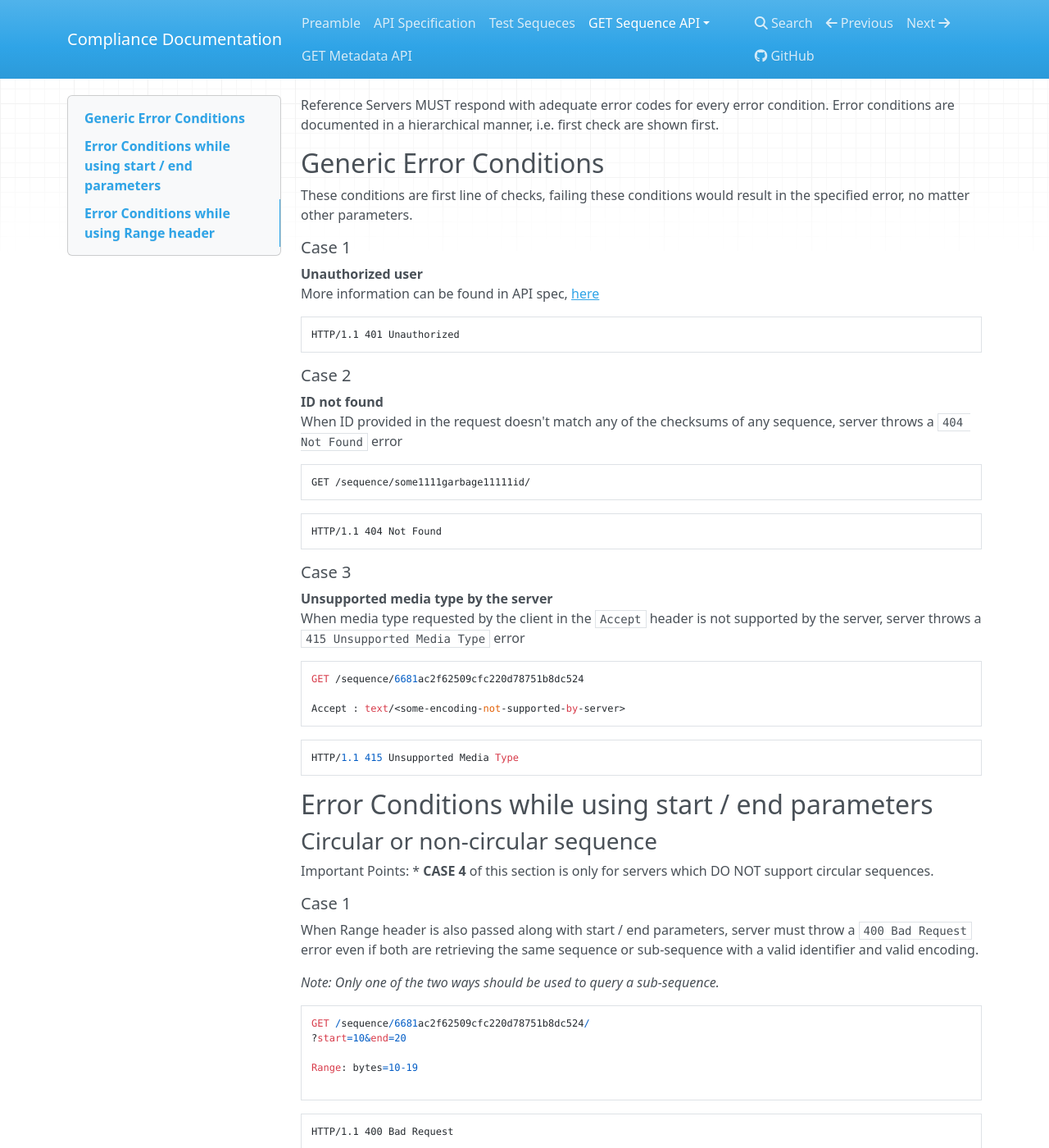
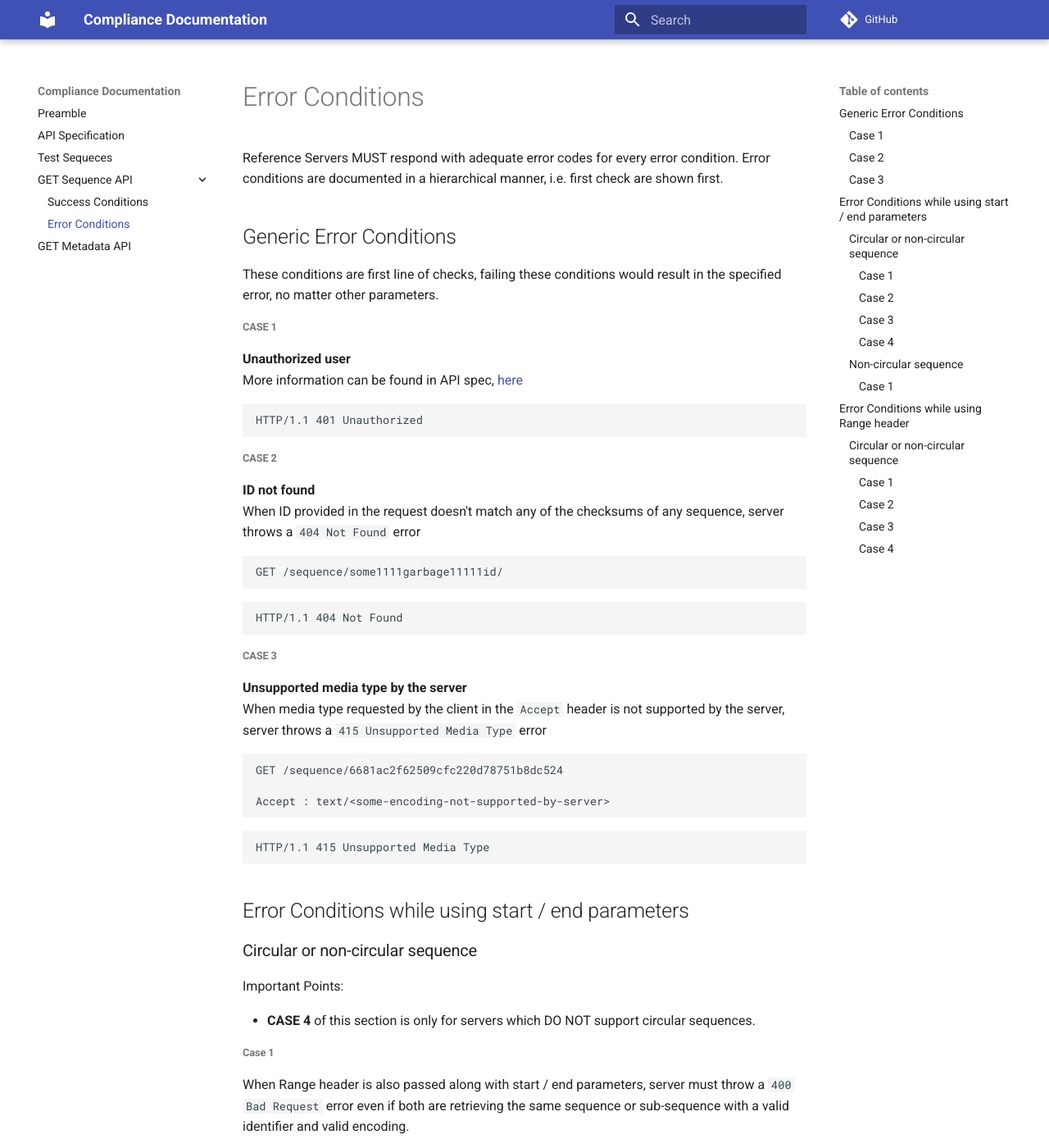
Before and after one commit to ga4gh/refget-compliance-suite, an MkDocs documentation site: the page built from docs/GET_sequence_API/errors.md, in a window 1280 px wide and 1400 px high. Shown: the whole window at 82% size. Built offline with MkDocs 1.6.1 and Material for MkDocs 9.7.7, drawn with Linux system fonts in a browser that asks for light colours; nearby versions of some CDN libraries; comment, search, counter and statistics services are not loaded; old or Windows-style settings are respelled for this version of MkDocs; some of the changed text lies outside the part shown.

Commit message:
stying added

`````diff
--- a/docs/GET_sequence_API/errors.md
+++ b/docs/GET_sequence_API/errors.md
@@ -16,7 +16,7 @@ HTTP/1.1 401 Unauthorized
 **ID not found**
 When ID provided in the request doesn't match any of the checksums of any sequence, server throws a `404 Not Found` error
 
-```
+```text
 GET /sequence/some1111garbage11111id/
 ```
 
@@ -28,29 +28,31 @@ HTTP/1.1 404 Not Found
 **Unsupported media type by the server**
 When media type requested by the client in the `Accept` header is not supported by the server, server throws a `415 Unsupported Media Type` error
 
-```
+```text
 GET /sequence/6681ac2f62509cfc220d78751b8dc524
 
 Accept : text/<some-encoding-not-supported-by-server>
 ```
 
-```
+````
 HTTP/1.1 415 Unsupported Media Type
-```
+````
 
 ## Error Conditions while using start / end parameters
 ### Circular or non-circular sequence
 Important Points:
+
  * **CASE 4** of this section is only for servers which DO NOT support circular sequences.
 
-##### Case 1
+###### Case 1
 When Range header is also passed along with start / end parameters, server must throw a `400 Bad Request` error even if both are retrieving the same sequence or sub-sequence with a valid identifier and valid encoding.
 
 _Note: Only one of the two ways should be used to query a sub-sequence._
 
-```
+```text
 GET /sequence/6681ac2f62509cfc220d78751b8dc524/
-?start=10&end=20
+    ?start=10
+    &end=20
 
 Range: bytes=10-19
 
@@ -65,24 +67,21 @@ start and end are 32 bit-unsigned integers, when recieve any value other than th
 On recieving only one of the start / end parameters, server MUST throw a `400 Bad Request` error.
 
 
-```
+```text
 GET /sequence/6681ac2f62509cfc220d78751b8dc524/
-?start=abc&end=20
+    ?start=abc
+    &end=20
 
     OR
 
 GET /sequence/6681ac2f62509cfc220d78751b8dc524/
-?start=-10&end=-29
+    ?start=-10
+    &end=-29
 
     OR
 
 GET /sequence/6681ac2f62509cfc220d78751b8dc524/
-?start=abc
-
-    OR
-
-GET /sequence/6681ac2f62509cfc220d78751b8dc524/
-?end=20
+    ?start=abc
 ```
 
 ```
@@ -100,24 +99,28 @@ Here, size of the sequence is 230218
 `6681ac2f62509cfc220d78751b8dc524` is a non-circular sequence; size = 230218
 `3332ed720ac7eaa9b3655c06f6b9e196` is a circular sequence; size = 5384
 
-```
+```text
 GET /sequence/6681ac2f62509cfc220d78751b8dc524/
-?start=230218&end=230218
+    ?start=23021
+    8&end=230218
 
     OR
 
 GET /sequence/6681ac2f62509cfc220d78751b8dc524/
-?start=67&end=230219
+    ?start=67
+    &end=230219
 
     OR
 
 GET /sequence/6681ac2f62509cfc220d78751b8dc524/
-?start=230218&end=230219
+    ?start=230218
+    &end=230219
 
     OR
 
 GET /sequence/3332ed720ac7eaa9b3655c06f6b9e196/
-?start=5384&end=5
+    ?start=5384
+    &end=5
 
 ```
 
@@ -132,9 +135,10 @@ Circular sequences **not** supported by the server;
 Server MUST respond with a `501 Not Implemented` error. Doesn't matter the type of sequence (circular or non-circular).
 
 
-```
+```text
 GET /sequence/6681ac2f62509cfc220d78751b8dc524/
-?start=220218&end=671
+    ?start=220218
+    &end=671
 ```
 
 ```
@@ -145,6 +149,7 @@ HTTP/1.1 501 Not Implemented
 
 ### Non-circular sequence
 Important Points:
+
  * **CASE 1** of this section is only for servers which support circular sequences.
 
 
@@ -154,9 +159,10 @@ circular sequences are supported by the server
 
 But since sequence is not circular, server MUST repond with a `416 Range Not Satisfiable` error.
 
-```
+```text
 GET /sequence/6681ac2f62509cfc220d78751b8dc524/
-?start=220218&end=671
+    ?start=220218
+    &end=671
 ```
 
 ```
@@ -176,9 +182,10 @@ When start / end parameters are also passed along with Range header, server must
 
 _Note: Only one of the two ways should be used to query a sub-sequence._
 
-```
+```text
 GET /sequence/6681ac2f62509cfc220d78751b8dc524/
-?start=10&end=20
+    ?start=10
+    &end=20
 
 Range: bytes=10-19
 
@@ -194,7 +201,7 @@ On recieving only one of the first-byte-spec or last-byte-spec, server MUST thro
 Reference server must only accept `bytes` as unit in `Range` header else `400 Bad Request`
 
 
-```
+```text
 GET /sequence/6681ac2f62509cfc220d78751b8dc524/
 Range: units=10-19
 
@@ -223,12 +230,12 @@ Range: bytes=10-
 HTTP/1.1 400 Bad Request
 ```
 
-#### Case 3
+##### Case 3
 `first-byte-spec > last-byte-spec`
 As stated in [success response](../sequence.md) section, Range header must not be used to retrieve sub-sequences of a circular sequences across the origin. Server must respond with `400 Bad Request` error.
 Even if the sequence is non-circular and first-byte-spec > last-byte-spec, server must throw `400 Bad Request` error.
 
-```
+```text
 GET /sequence/3332ed720ac7eaa9b3655c06f6b9e196/
 Range: bytes=5200-56
 ```
@@ -243,7 +250,7 @@ HTTP/1.1 416 Range Not Satisfiable
 Here size of the sequence is 230218.
 Doesn't matter if sequence is circular or non-circular as first-byte-spec is inclusive and server can not honour the query in any case, will throw a `400 Bad Request` error
 
-```
+```text
 GET /sequence/6681ac2f62509cfc220d78751b8dc524/
 Range: bytes=230218-230218
 
--- a/mkdocs.yml
+++ b/mkdocs.yml
@@ -12,4 +12,16 @@ pages:
     - 'GET Sequence API':
         - 'Success Conditions': 'GET_sequence_API/success.md'
         - 'Error Conditions': 'GET_sequence_API/errors.md'
+            # - 'Generic': 'GET_sequence_API/errors.md#generic-error-conditions'
+            # - 'start/end parameters': 'GET_sequence_API/errors.md#error-conditions-while-using-start--end-parameters'
+            # - 'Range Header': 'GET_sequence_API/errors.md#error-conditions-while-using-range-header'
     - 'GET Metadata API': 'metadata.md'
+
+markdown_extensions:
+    - toc:
+        permalink: 
+    - admonition
+    - def_list
+
+theme:
+  name: 'material'
`````
Also changed, not shown: docs/GET_sequence_API/success.md (+3 -0 lines), docs/metadata.md (+1 -0 lines).
